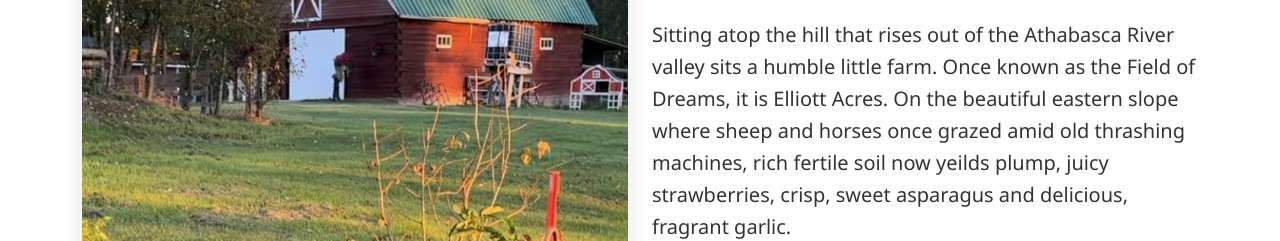
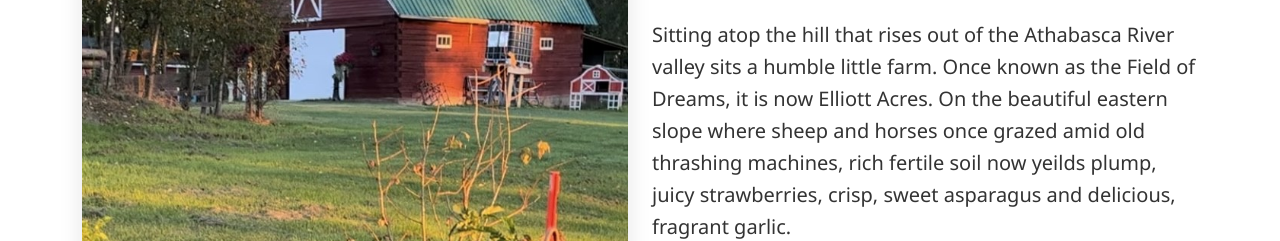
Before and after one commit to LuckierBread/Elliott-Acres, a plain HTML site: page about.html in a window 1280 px wide. Shown: the part 711-952 px from the top of the page. Drawn offline with nearby package versions, Linux system fonts and the light colour scheme.

Commit message:
added the word now.

```diff
--- a/about.html
+++ b/about.html
@@ -66,7 +66,7 @@
         <h2 class="display-5 fw-bold text-success mb-4">The Farm</h2>
         <p class="lead mb-4">
           Sitting atop the hill that rises out of the Athabasca River valley sits a humble little farm.  Once known as the Field of Dreams,
-          it is Elliott Acres. On the beautiful eastern slope where sheep and horses once grazed amid old thrashing machines, rich fertile soil
+          it is now Elliott Acres. On the beautiful eastern slope where sheep and horses once grazed amid old thrashing machines, rich fertile soil
           now yeilds plump, juicy strawberries, crisp, sweet asparagus and delicious, fragrant garlic.
         </p>
         <p class="mb-4">
```
